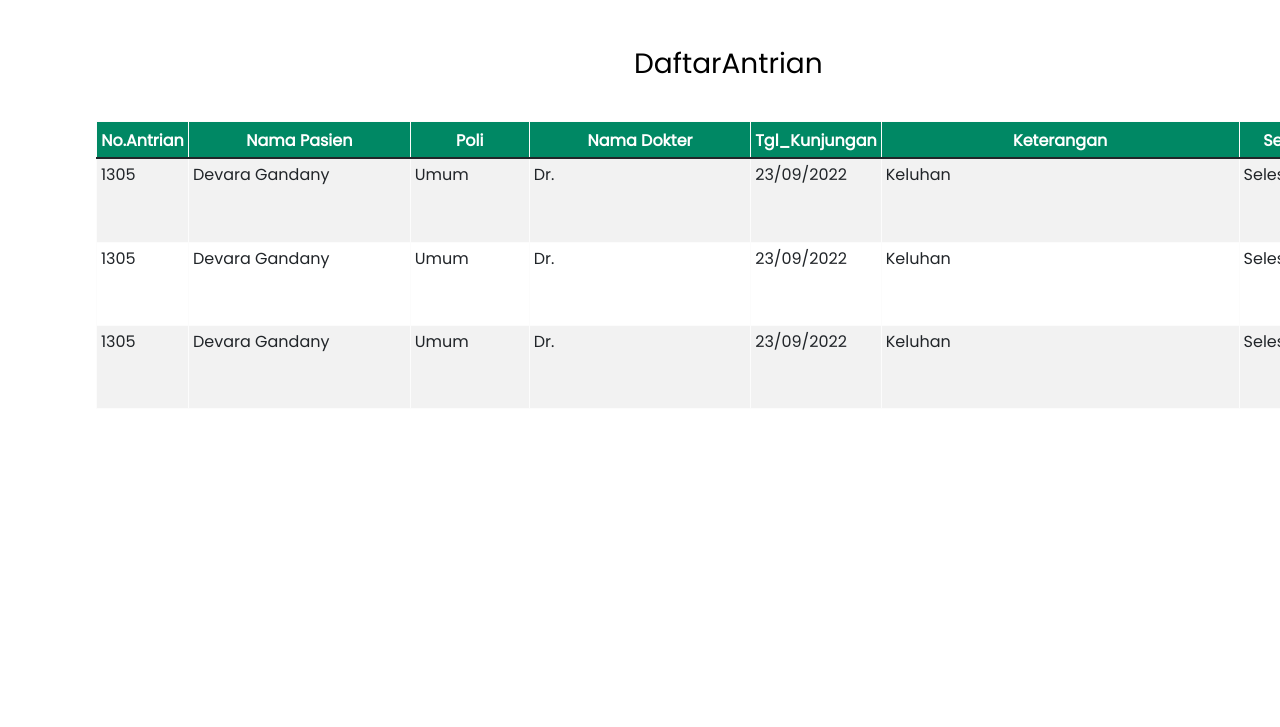
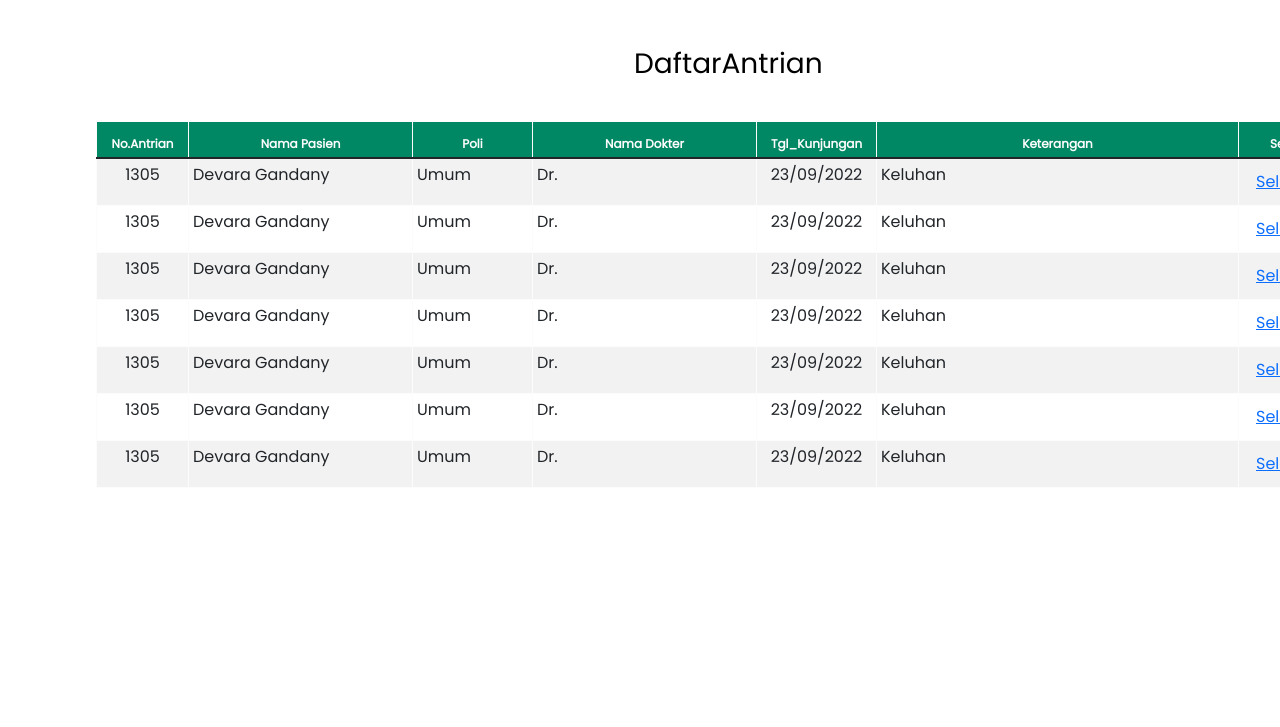
Before and after one commit to krisnapramulyap/MP-AntrianDokter-FE, a React app: page /berandaadmin in a window 1280 px wide. Shown: the part 73-800 px from the top of the page. Built offline with nearby package versions, Linux system fonts and the light colour scheme; no server answers.

Commit message:
merapihkan css

```diff
--- a/src/css/style.css
+++ b/src/css/style.css
@@ -145,7 +145,7 @@
 
 .profile-right {
     margin-top: 50px;
-    margin-bottom: 892px;
+    /* margin-bottom: 892px; */
     margin-left: 422px;
     margin-right: 146px;
     width: 872px;
@@ -161,7 +161,7 @@
     width: 79px;
     height: 38px;
     margin-left: 96px;
-    margin-top: 110px;
+    margin-top: 50px;
 
 }
 
@@ -171,7 +171,7 @@
     width: 75px;
     height: 34px;
     margin-left: 195px;
-    margin-top: 114px;
+    margin-top: 52px;
     font-style: normal;
     font-weight: 500;
     font-size: 24px;
@@ -199,7 +199,7 @@
     font-style: normal;
     font-weight: 600;
     font-size: 20px;
-    margin-left: 195px;
+    margin-left: 192px;
     margin-top: 54px;
     color: #008864;
 
@@ -211,7 +211,7 @@
     width: 36px;
     height: 36px;
     margin-left: 96px;
-    margin-top: 105px;
+    margin-top: 112px;
     margin-bottom: 892px;
     margin-right: 146px;
 }
@@ -221,8 +221,8 @@
     text-align: center;
     width: 68px;
     height: 28px;
-    margin-left: 195px;
-    margin-top: 105px;
+    margin-left: 192px;
+    margin-top: 112px;
     font-style: normal;
     font-weight: 300;
     font-size: 20px;
@@ -263,8 +263,12 @@
     background-color: #008864;
     align-items: center;
     text-align: center;
-    color: #FFFFFF;
-
+    color: #FCFCFC;
+    font-style: normal;
+    font-size: 12px;
+    font-weight: medium;
+    line-height: 150%;
+    border:#FCFCFC solid 1px;
 }
 
 .antri {
--- a/src/pages/BerandaAdmin.jsx
+++ b/src/pages/BerandaAdmin.jsx
@@ -31,35 +31,73 @@ function BerandaAdmin() {
       </thead>
       <tbody>
         <tr>
-          <td>1305</td>
+          <td style={{ textAlign: 'center' }}>1305</td>
           <td>Devara Gandany</td>
           <td>Umum</td>
           <td>Dr.</td>
-          <td>23/09/2022</td>
+          <td style={{ textAlign: 'center' }}>23/09/2022</td>
           <td>Keluhan</td>
-          <td>Selesai</td>
+          <td><Button variant="link">Selesai</Button></td>
         </tr>
         <tr>
-          <td>1305</td>
+          <td style={{ textAlign: 'center' }}>1305</td>
           <td>Devara Gandany</td>
           <td>Umum</td>
           <td>Dr.</td>
-          <td>23/09/2022</td>
+          <td style={{ textAlign: 'center' }}>23/09/2022</td>
           <td>Keluhan</td>
-          <td>Selesai</td>
+          <td><Button variant="link">Selesai</Button></td>
           </tr>
         <tr>
-          <td>1305</td>
+          <td style={{ textAlign: 'center' }}>1305</td>
           <td>Devara Gandany</td>
           <td>Umum</td>
           <td>Dr.</td>
-          <td>23/09/2022</td>
+          <td style={{ textAlign: 'center' }}>23/09/2022</td>
           <td>Keluhan</td>
-          <td>Selesai</td>
+          <td><Button variant="link">Selesai</Button></td>
+        </tr>
+        <tr>
+          <td style={{ textAlign: 'center' }}>1305</td>
+          <td>Devara Gandany</td>
+          <td>Umum</td>
+          <td>Dr.</td>
+          <td style={{ textAlign: 'center' }}>23/09/2022</td>
+          <td>Keluhan</td>
+          <td><Button variant="link">Selesai</Button></td>
+        </tr>
+        <tr>
+          <td style={{ textAlign: 'center' }}>1305</td>
+          <td>Devara Gandany</td>
+          <td>Umum</td>
+          <td>Dr.</td>
+          <td style={{ textAlign: 'center' }}>23/09/2022</td>
+          <td>Keluhan</td>
+          <td><Button variant="link">Selesai</Button></td>
+        </tr>
+        <tr>
+          <td style={{ textAlign: 'center' }}>1305</td>
+          <td>Devara Gandany</td>
+          <td>Umum</td>
+          <td>Dr.</td>
+          <td style={{ textAlign: 'center' }}>23/09/2022</td>
+          <td>Keluhan</td>
+          <td><Button variant="link">Selesai</Button></td>
+        </tr>
+        <tr>
+          <td style={{ textAlign: 'center' }}>1305</td>
+          <td>Devara Gandany</td>
+          <td>Umum</td>
+          <td>Dr.</td>
+          <td style={{ textAlign: 'center' }}>23/09/2022</td>
+          <td>Keluhan</td>
+          <td><Button variant="link">Selesai</Button></td>
         </tr>
       </tbody>
     </Table>
     </div>
+    <hr style={{ marginTop: '895px' }} />
+            <FooterHome />
     </div>
   );
 }
--- a/src/pages/Profile.jsx
+++ b/src/pages/Profile.jsx
@@ -213,9 +213,10 @@ export default function Profile() {
                                 </Button>
                             </Form>
                         </div>
-                        <FooterHome />
                     </Col>
                 </Row>
+                <hr style={{ marginTop: '176px' }} />
+            <FooterHome />
             </Container>
         </div>
     ) : (
```
